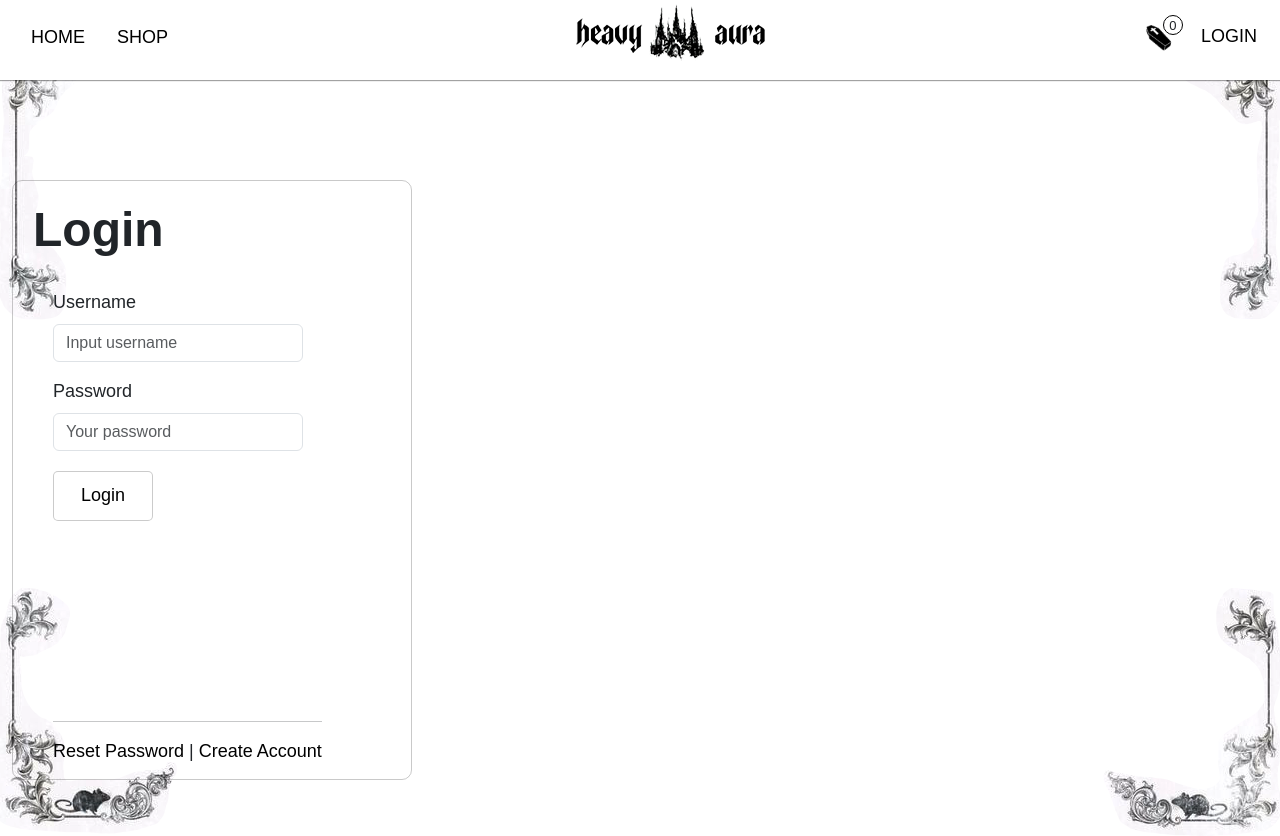
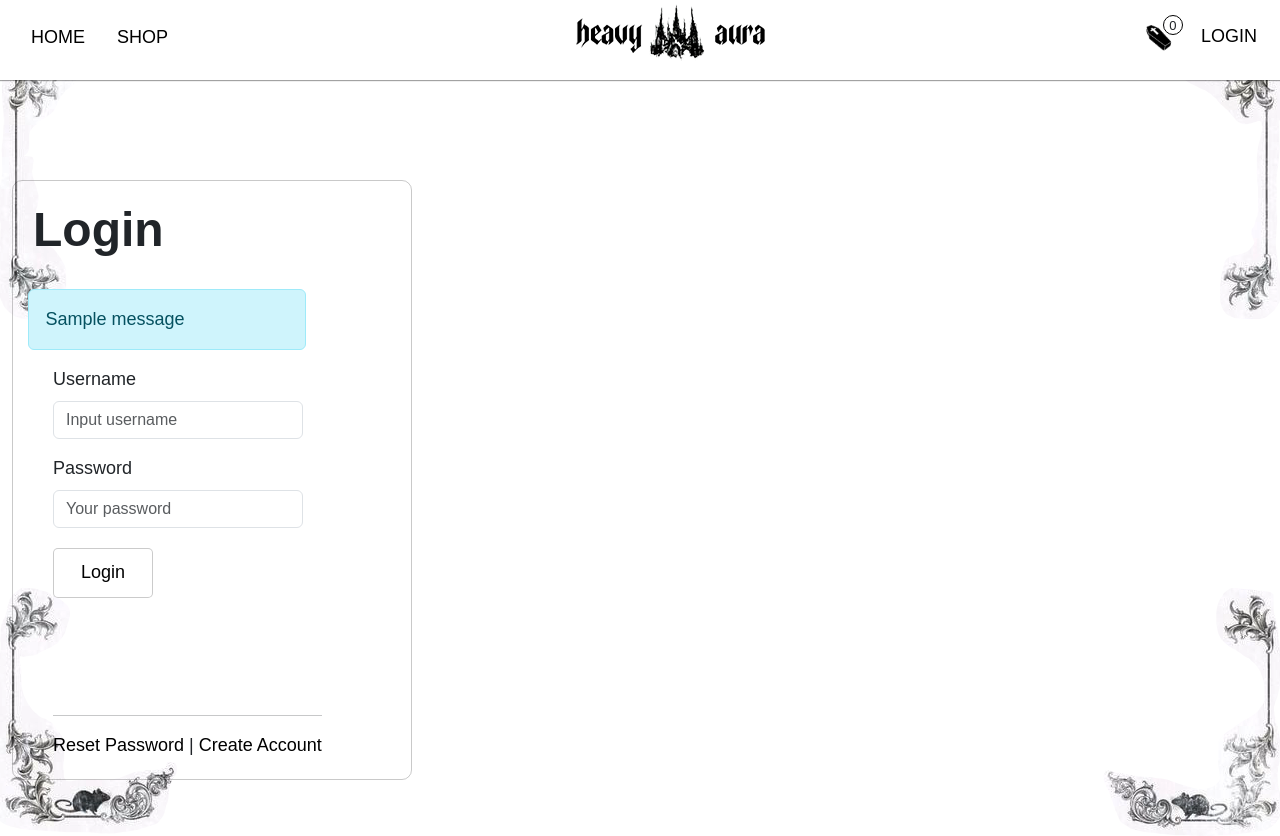
Before and after one commit to MikhailDiakov/django-store, a Django app: page /user/login/ in a window 1280 px wide. Run offline with Django 5.2, Linux system fonts and the light colour scheme; tables that the repository leaves empty hold one stand-in row (values such as "Sample post"); one stand-in notice (Sample message) is shown; some libraries are stand-ins or nearby versions; some web fonts are replaced.

Commit message:
big fixes, add messages error and etc. css fix, add some logic

```diff
--- a/heavyaura/cart/cart.py
+++ b/heavyaura/cart/cart.py
@@ -1,4 +1,4 @@
-from decimal import Decimal
+from decimal import Decimal, ROUND_DOWN
 from django.conf import settings
 from main.models import Product
 
@@ -38,7 +38,26 @@ class Cart:
             cart[str(product.id)]["product"] = product
         for item in cart.values():
             item["price"] = Decimal(item["price"])
-            item["total_price"] = item["price"] * item["quantity"]
+            item["total_price"] = (item["price"] * item["quantity"]).quantize(
+                Decimal("0.01"), rounding=ROUND_DOWN
+            )
+
+            product = item.get("product")
+            discount_percentage = (
+                Decimal(product.discount)
+                if product and hasattr(product, "discount")
+                else Decimal(0)
+            )
+
+            item["discount"] = discount_percentage
+
+            item["discounted_price"] = (
+                item["price"] * (1 - discount_percentage / 100)
+            ) * item["quantity"]
+            item["discounted_price"] = item["discounted_price"].quantize(
+                Decimal("0.01"), rounding=ROUND_DOWN
+            )
+
             yield item
 
     def __len__(self):
--- a/heavyaura/main/static/css/base.css
+++ b/heavyaura/main/static/css/base.css
@@ -248,6 +248,9 @@ input:focus {
 }
 
 .detail-description p {
+  max-width: 100%;
+  word-wrap: break-word;
+  overflow-wrap: break-word;
   margin-top: 30px;
   max-width: 700px;
 }
@@ -269,6 +272,8 @@ input:focus {
   opacity: 0.7;
   text-decoration: line-through;
   font-weight: 300;
+  margin: 0;
+  padding: 0;
 }
 
 .cart-btn {
@@ -392,7 +397,6 @@ input:focus {
 .cart-card {
   display: flex;
   gap: 15px;
-  justify-content: center;
   align-items: center;
   width: 570px;
   height: 150px;
@@ -408,6 +412,10 @@ input:focus {
   background-repeat: no-repeat;
 }
 
+.cart-card-img {
+  margin-left: 10px;
+}
+
 .cart-card-img img {
   width: 125px;
   height: 125px;
@@ -415,6 +423,7 @@ input:focus {
 }
 
 .cart-card-info {
+  width: 150px;
 }
 
 .cart-card-name {
@@ -548,7 +557,7 @@ input:focus {
 
 .reset-pass {
   margin-left: 40px;
-  margin-top: 200px;
+  margin-bottom: 20px;
 }
 
 .form-stylereg {
@@ -593,6 +602,9 @@ input:focus {
 .checkout {
   margin-top: 100px;
   width: 600px;
+  height: 700px;
+  border: 1px solid #00000036;
+  border-radius: 10px;
 }
 
 .order-info {
@@ -790,3 +802,13 @@ input:focus {
   margin-left: 20px;
   margin-top: 30px;
 }
+
+.alert-messages {
+  margin-left: 5%;
+  margin-right: 5%;
+}
+
+.discounted-price {
+  margin: 0;
+  padding: 0;
+}
--- a/heavyaura/main/templates/main/index/index.html
+++ b/heavyaura/main/templates/main/index/index.html
@@ -14,7 +14,7 @@
       <h3><span>Popular Accessories</span></h3>
     </div>
   </div>
-  <div class="home-cards d-flex gap-4">
+  <div class="home-cardss d-flex gap-4">
     {% for product in products %}
     <a
       href="{{ product.get_absolute_url}}"
--- a/heavyaura/main/templates/main/product/list.html
+++ b/heavyaura/main/templates/main/product/list.html
@@ -60,5 +60,6 @@
             </li>
     </ul>
   </div>
+  <div class="mainvl"></div>
 </div>
 {% endblock %}
--- a/heavyaura/main/views.py
+++ b/heavyaura/main/views.py
@@ -5,7 +5,7 @@ from cart.forms import CartAddProduct
 
 
 def popular_list(request):
-    products = Product.objects.filter(available=True)[:3]
+    products = Product.objects.filter(available=True).order_by("-price")[:3]
     return render(request, "main/index/index.html", {"products": products})
 
 
--- a/heavyaura/users/templates/users/login.html
+++ b/heavyaura/users/templates/users/login.html
@@ -6,9 +6,20 @@
 {% block title %}Login{% endblock title %}
 {% block content %}
 <section class="login d-flex">
-  <div class="login-title">
+  <div class="login-title d-flex flex-column">
     <h2>Login</h2>
-    <form action="{% url 'user:login' %}" method="post">
+    {% if messages %}
+    <div class="alert-messages">
+      {% for message in messages %}
+      <div
+        class="alert {% if 'error' in message|lower %}alert-danger{% elif 'success' in message|lower %}alert-success{% else %}alert-info{% endif %}"
+      >
+        {{ message }}
+      </div>
+      {% endfor %}
+    </div>
+    {% endif %}
+    <form action="{% url 'user:login' %}" method="post" class="flex-grow-1">
       {% csrf_token %} {% if request.GET.next %}
       <input type="hidden" name="next" value="{{ request.GET.next }}" />
       {% endif %}
@@ -37,7 +48,7 @@
       </div>
       <button type="submit" class="login-btn form-style">Login</button>
     </form>
-    <div class="reset-pass">
+    <div class="reset-pass mt-auto">
       <hr />
       <div class="mt-3">
         <a href="#">Reset Password</a> |
--- a/heavyaura/users/views.py
+++ b/heavyaura/users/views.py
@@ -18,7 +18,12 @@ def login(request):
 
             if user:
                 auth.login(request, user)
-                return HttpResponseRedirect(reverse("main:product"))
+                return HttpResponseRedirect(reverse("main:product_list"))
+            else:
+                messages.error(request, "Invalid username or password")
+        else:
+            for error in form.errors.values():
+                messages.error(request, error)
     else:
         form = UserLoginForm()
     return render(request, "users/login.html", {"form": form})
@@ -33,9 +38,15 @@ def registration(request):
             auth.login(request, user)
             messages.success(request, f"{user.username}, Successful Registration")
             return HttpResponseRedirect(reverse("user:login"))
+        else:
+            for field, errors in form.errors.items():
+                for error in errors:
+                    messages.error(request, f"{error}")
+
     else:
         form = UserRegistrationForm()
-    return render(request, "users/registration.html")
+
+    return render(request, "users/registration.html", {"form": form})
 
 
 @login_required
@@ -48,6 +59,10 @@ def profile(request):
             form.save()
             messages.success(request, " Profile was changed ")
             return HttpResponseRedirect(reverse("user:profile"))
+        else:
+            for field, errors in form.errors.items():
+                for error in errors:
+                    messages.error(request, f"{error}")
     else:
         form = ProfileForm(instance=request.user)
 
```
Also changed, not shown: heavyaura/orders/templates/order/create.html (+9 -3 lines), heavyaura/users/templates/users/profile.html (+10 -0 lines), heavyaura/users/templates/users/registration.html (+7 -0 lines).
